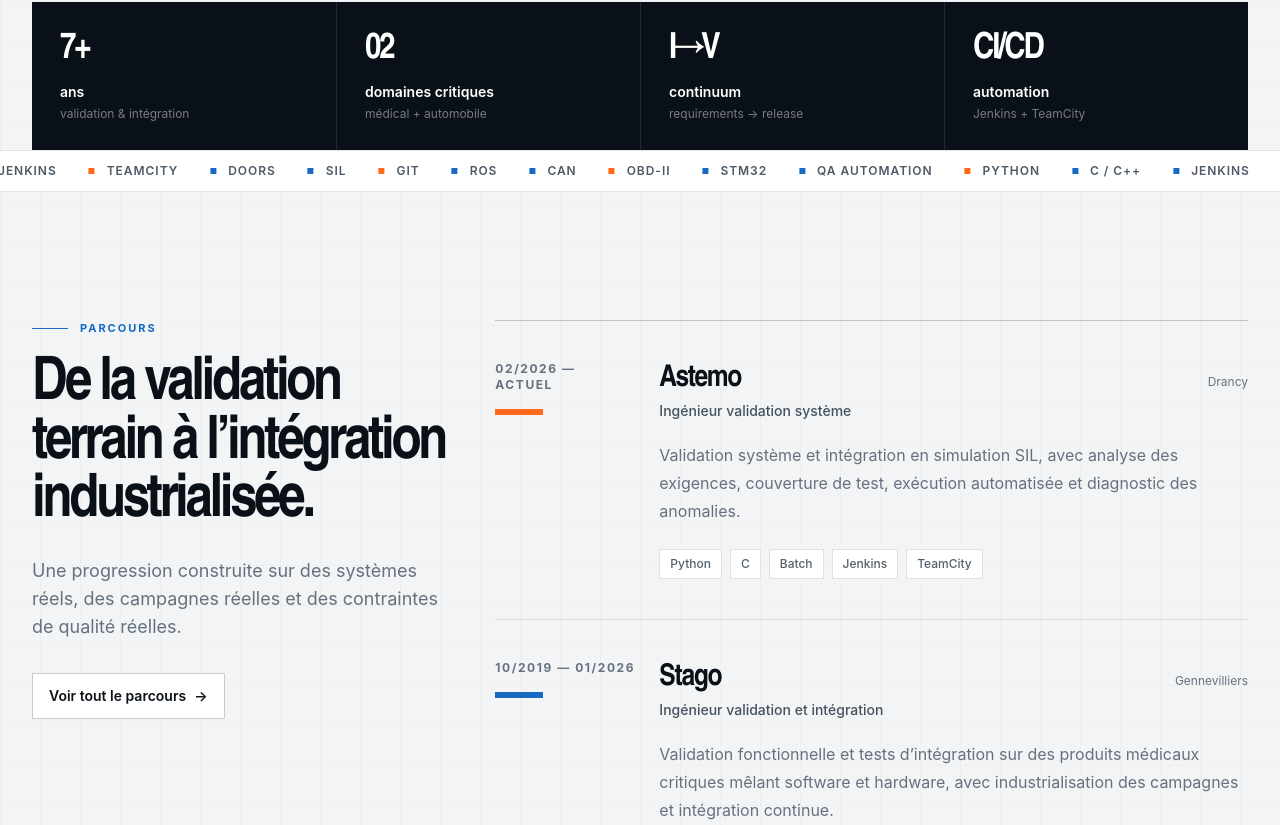
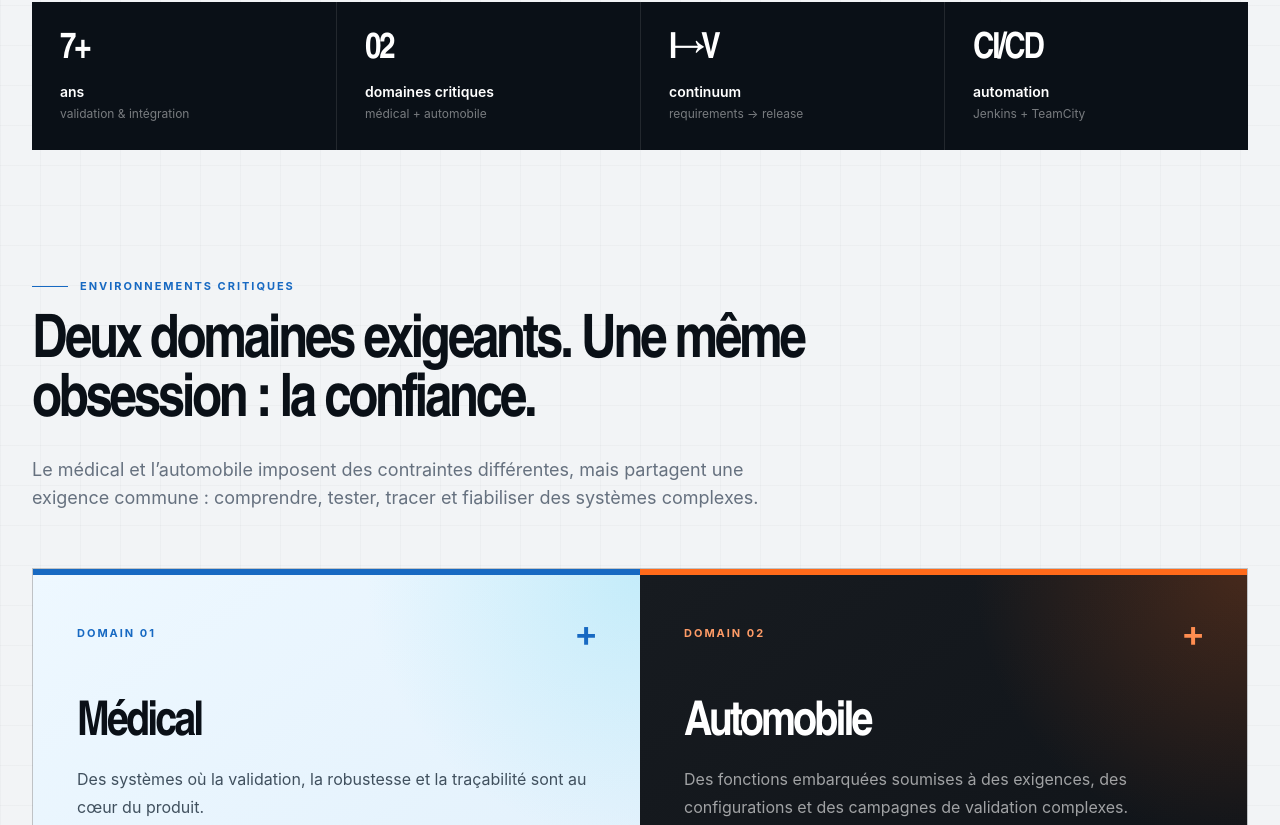
Before and after one commit to Robotham33/Portfolio-Hamza-Ghourabi, a Next.js app: page / in a window 1280 px wide. Shown: the part 1075-1900 px from the top of the page. Built offline with nearby package versions, Linux system fonts and the light colour scheme.

Commit message:
feat(v4): assemble mission-critical homepage

```diff
--- a/app/page.tsx
+++ b/app/page.tsx
@@ -1,6 +1,7 @@
 import { SiteFooter } from "@/components/layout/site-footer";
 import { SiteHeader } from "@/components/layout/site-header";
 import { ContactCta } from "@/components/sections/contact-cta";
+import { DomainShowcase } from "@/components/sections/domain-showcase";
 import { ExperiencePreview } from "@/components/sections/experience-preview";
 import { ExpertisePreview } from "@/components/sections/expertise-preview";
 import { Hero } from "@/components/sections/hero";
@@ -15,6 +16,7 @@ export default function HomePage() {
       <main>
         <Hero />
         <RecruiterSnapshot />
+        <DomainShowcase />
         <TechStrip />
         <ExperiencePreview />
         <ExpertisePreview />
```
